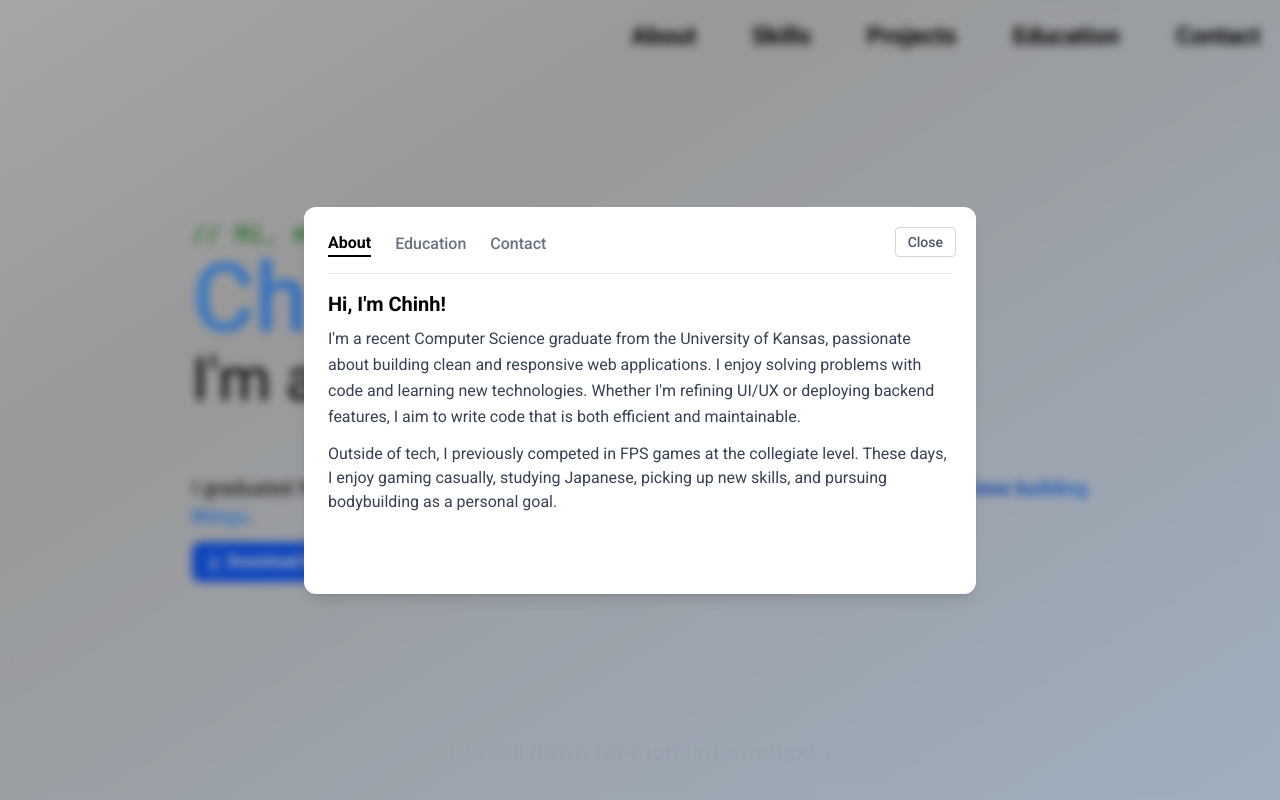
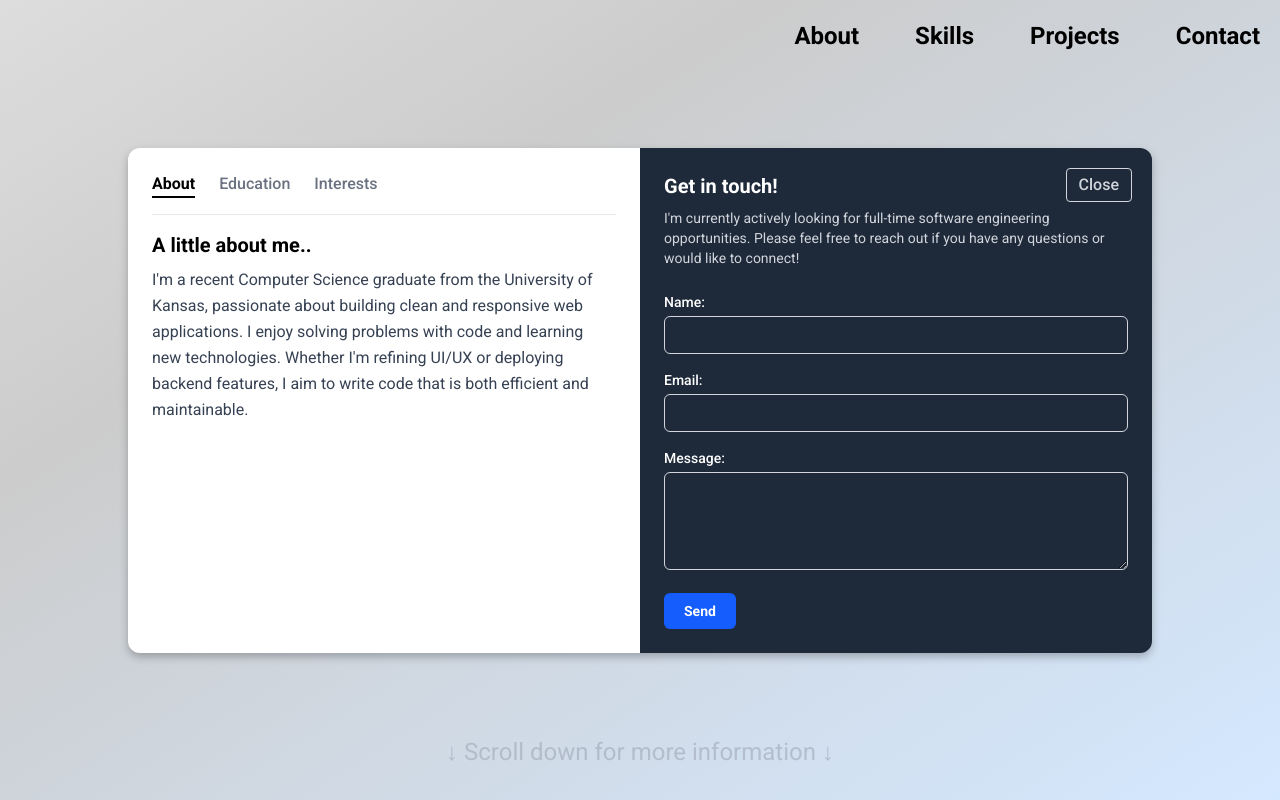
Before and after one commit to NguyenHChinh/nguyenhchinh.github.io, a React (Vite) app: page / in a window 1280 px wide. Both pictures are taken after a click on the button "About". Shown: the top 800 px of the page. Built offline with nearby package versions, Linux system fonts and the light colour scheme.

Commit message:
feat: complete overhaul of current Modal

```diff
--- a/src/App.jsx
+++ b/src/App.jsx
@@ -6,6 +6,7 @@ import CommentLine from './components/CommentLine'
 import Skill from './components/Skill'
 import Project from './components/Project'
 import Modal from './components/Modal'
+import Contact from './components/Contact'
 
 // Icons for Hero Title
 import downloadIcon from './icons/download.png'
@@ -111,13 +112,28 @@ function App() {
 
       {/* Modal */}
       {isModalOpen && (
-        <div className='fixed inset-0 z-50 px-8 flex items-center justify-center bg-black/25 backdrop-blur-[5px]'
-          onClick={() => setIsModalOpen(false)}>
-          <div className='w-full max-w-2xl'
-          onClick={(e) => e.stopPropagation()}>
-            <Modal
-              defaultSection={modalSection}
-              onClose={() => setIsModalOpen(false)}/>
+        <div
+          className="absolute inset-0 z-50 px-8 flex items-center justify-center"
+          onClick={() => setIsModalOpen(false)}
+        >
+          <div
+            className="relative w-full max-w-5xl flex min-h-[400px] drop-shadow-lg/25"
+            onClick={(e) => e.stopPropagation()}
+          >
+            {/* Left side */}
+            <div className="w-1/2 slide-in-left">
+              <Modal
+                defaultSection={modalSection}
+                onClose={() => setIsModalOpen(false)}
+              />
+            </div>
+
+            {/* Right side */}
+            <div className="w-1/2 slide-in-right">
+              <Contact
+                onClose={() => setIsModalOpen(false)}
+              />
+            </div>
           </div>
         </div>
       )}
--- /dev/null
+++ b/src/components/Contact.jsx
@@ -0,0 +1,59 @@
+import { useState, useEffect } from 'react';
+
+function Contact({ onClose }) {
+    return (
+        <div className="text-left p-6 bg-gray-800 rounded-r-xl h-full w-full">
+            {/* Close Button */}
+            <button
+                onClick={onClose}
+                className="absolute top-5 right-5 text-xs sm:text-sm md:text-base font-medium text-gray-300 hover:text-red-400 border border-gray-300 px-2 sm:px-3 py-0.5 sm:py-1 rounded">
+                Close
+            </button>
+
+            {/* Header */}
+            <h2 className="text-white text-xs sm-text:sm md:text-xl font-semibold mb-2">Get in touch!</h2>
+            <p className="text-[10px] sm:text-sm text-gray-300 mb-4 sm:mb-6">
+                I'm currently actively looking for full-time software engineering opportunities.
+                Please feel free to reach out if you have any questions or would like to connect!
+            </p>
+
+            {/* Form */}
+            <form className="space-y-3 sm:space-y-4">
+                {/* Name */}
+                <div>
+                    <label className="block text-white text-xs sm:text-sm font-medium mb-1" htmlFor="name">Name:</label>
+                    <input
+                        type="text"
+                        id="name"
+                        className="w-full border text-white border-gray-300 rounded-md px-2 py-1 sm:px-3 sm:py-2 text-xs sm:text-sm focus:outline-none focus:ring-2 focus:ring-blue-500"/>
+                </div>
+
+                {/* Email */}
+                <div>
+                    <label className="block text-white text-xs sm:text-sm font-medium mb-1" htmlFor="email">Email:</label>
+                    <input
+                        type="email"
+                        id="email"
+                        className="w-full border text-white border-gray-300 rounded-md px-2 py-1 sm:px-3 sm:py-2 text-xs sm:text-sm focus:outline-none focus:ring-2 focus:ring-blue-500"/>
+                </div>
+
+                {/* Subject */}
+                <div>
+                <label className="block text-white text-xs sm:text-sm font-medium mb-1" htmlFor="message">Message:</label>
+                    <textarea
+                        id="message"
+                        rows="4"
+                        className="w-full border text-white border-gray-300 rounded-md px-2 py-1 sm:px-3 sm:py-2 text-xs sm:text-sm focus:outline-none focus:ring-2 focus:ring-blue-500"/>
+                </div>
+
+                <button
+                    type="submit"
+                    className="bg-blue-600 text-white px-5 py-2 rounded-md text-sm font-semibold hover:bg-blue-700 transition-colors">
+                    Send
+                </button>
+            </form>
+        </div>
+    );
+}
+
+export default Contact;
--- a/src/components/Modal.jsx
+++ b/src/components/Modal.jsx
@@ -1,31 +1,21 @@
 import { useState, useEffect } from 'react';
 
 function Modal({ defaultSection = "about", onClose }) {
-    const [section, setSection] = useState(defaultSection);
+    const [section, setSection] = useState("about");
 
-    useEffect(() => {
-        setSection(defaultSection);
-    }, [defaultSection]);
 
-    const sections = ["about", "education", "contact"];
+    const sections = ["about", "education", "interests"];
 
     return (
-        <div className="bg-white rounded-xl shadow-lg text-black w-full max-w-2xl mx-auto p-6 relative">
-
-        {/* Close Button */}
-        <button
-            onClick={onClose}
-            className="absolute top-5 right-5 text-sm font-medium text-gray-600 hover:text-red-500 border border-gray-300 px-3 py-1 rounded">
-            Close
-        </button>
+        <div className="bg-white rounded-l-xl text-black w-full max-w-2xl p-6 relative h-full">
 
         {/* Modal Tabs */}
-        <div className="flex space-x-6 border-b border-gray-200 pb-4 mb-4">
+        <div className="flex-wrap space-x-6 border-b border-gray-200 pb-4 mb-4">
             {sections.map((sec) => (
                 <button
                     key={sec}
                     onClick={() => setSection(sec)}
-                    className={`text-base font-medium capitalize ${
+                    className={`text-xs sm:text-sm md:text-base font-medium capitalize ${
                         section === sec ? "text-black font-semibold border-b-2 border-black" : "text-gray-500 hover:text-black"
                     }`}>
 
@@ -38,49 +28,43 @@ function Modal({ defaultSection = "about", onClose }) {
         <div className='min-h-[280px] transition-all duration-300 ease-in-out'>
             {section === "about" && (
                 <section>
-                    <h2 className="text-xl font-bold mb-2">Hi, I'm Chinh!</h2>
-                    <p className="text-sm sm:text-base text-gray-700 leading-relaxed">
+                    <h2 className="text-base sm:text-xl font-bold mb-2">A little about me..</h2>
+                    <p className="text-[11px] sm:text-sm md:text-base text-gray-700 leading-relaxed">
                         I'm a recent Computer Science graduate from the University of Kansas,
                         passionate about building clean and responsive web applications.
                         I enjoy solving problems with code and learning new technologies.
                         Whether I'm refining UI/UX or deploying backend features, I aim to write
                         code that is both efficient and maintainable.
                     </p>
+                </section>
+            )}
+
+            {section === "education" && (
+                <section>
+                <h2 className="text-lg md:text-xl font-bold mb-2">University of Kansas</h2>
+                <p className="text-sm sm:text-base text-gray-700">
+                    <span className="font-semibold">Bachelor of Science in Computer Science</span><br/>
+                    <span className='text-[11px] sm:text-sm'>Lawrence, KS | May 2024</span><br/>
+                    <span className="text-[11px] sm:text-sm block">GPA: 3.54 | Major GPA: 3.47</span>
+                </p>
                     <p className="text-sm sm:text-base text-gray-700 mt-3">
-                        Outside of tech, I previously competed in FPS games at the collegiate level.
+                    <span className="font-semibold">Key coursework:</span><br/>
+                    <span className='text-xs sm:text-sm'>Data Structures & Algorithms, Database Systems, Operating Systems, Computer Networks, Compiler Construction, and Computer Architecture.</span>
+                </p>
+                </section>
+            )}
+
+            {section === "interests" && (
+                <section>
+                    <h2 className="text-xl font-bold mb-2">Outside of tech..</h2>
+                    <p className="text-[11px] sm:text-sm md:text-base text-gray-700 mt-3">
+                        I previously competed in FPS games at the collegiate level.
                         These days, I enjoy gaming casually, studying Japanese, picking up new skills,
                         and pursuing bodybuilding as a personal goal.
                     </p>
                 </section>
             )}
 
-            {section === "education" && (
-                <section>
-                <h2 className="text-xl font-bold mb-2">University of Kansas</h2>
-                <p className="text-sm sm:text-base text-gray-700">
-                    <span className="font-semibold">Bachelor of Science in Computer Science</span><br/>
-                    Lawrence, KS | May 2024<br/>
-                    <span className="block">GPA: 3.54 | Major GPA: 3.47</span>
-                </p>
-                    <p className="text-sm sm:text-base text-gray-700 mt-3">
-                    <span className="font-semibold">Key coursework:</span> Data Structures & Algorithms, Database Systems, Operating Systems, Computer Networks, Compiler Construction, and Computer Architecture.
-                </p>
-                </section>
-            )}
-
-            {section === "contact" && (
-                <section>
-                    <h2 className="text-xl font-bold mb-2">Get in Touch</h2>
-                    <p className="text-sm sm:text-base text-gray-700">
-                        I'm currently actively looking for full-time software engineering opportunities. Please feel free to reach out if you have any questions or would like to connect!
-                    </p>
-                    <ul className="mt-6 space-y-1 text-sm sm:text-base text-gray-700">
-                        <li>Email: <a href="mailto:contact@chinhnguyen.dev" className="text-blue-600 hover:underline">contact@chinhnguyen.dev</a></li>
-                        <li>GitHub: <a href="https://github.com/nguyenhchinh" target="_blank" className="text-blue-600 hover:underline">github.com/nguyenhchinh</a></li>
-                        <li>LinkedIn: <a href="https://www.linkedin.com/in/chinh-nguyen-71b5b6182/" target="_blank" className="text-blue-600 hover:underline">https://www.linkedin.com/in/chinh-nguyen-71b5b6182/</a></li>
-                    </ul>
-                </section>
-            )}
         </div>
         </div>
     );
--- a/src/components/Navbar.jsx
+++ b/src/components/Navbar.jsx
@@ -16,10 +16,9 @@ function Navbar({ onClick }) {
     function handleClick(section) {
         switch (section) {
             case 'about':
-                onClick("about");
-                break;
             case 'contact':
-                onClick("contact");
+                onClick();
+                window.scrollTo({ top: 0, behavior: 'smooth' });
                 break;
             case 'education':
                 onClick("education");
@@ -45,7 +44,7 @@ function Navbar({ onClick }) {
         <div className={`navbar-container transition-opacity duration-300 ${visible ? 'opacity-100' : 'opacity-0 pointer-events-none'}`}>
         <nav className='text-sm sm:text-xl xl:text-2xl flex justify-center sm:justify-end items-center fixed top-5 right-5 left-5 sm:left-auto z-50 bg-transparent'>
             <div className='flex gap-x-8 sm:gap-x-12 lg:gap-x-14 font-bold'>
-            {['About', 'Skills', 'Projects', 'Education', 'Contact'].map((item) => (
+            {['About', 'Skills', 'Projects', 'Contact'].map((item) => (
                 <button
                 key={item}
                 className='hover:text-blue-600 transition-colors cursor-pointer'
--- a/src/index.css
+++ b/src/index.css
@@ -145,3 +145,35 @@ html{
 .projects-title{
     margin-bottom: .75rem;
 }
+
+/* Slide in from left */
+@keyframes slideInLeft {
+    from {
+        transform: translateX(-50%);
+        opacity: 0;
+    }
+    to {
+        transform: translateX(0);
+        opacity: 1;
+    }
+}
+
+/* Slide in from right */
+@keyframes slideInRight {
+    from {
+        transform: translateX(50%);
+        opacity: 0;
+    }
+    to {
+        transform: translateX(0);
+        opacity: 1;
+    }
+}
+
+.slide-in-left {
+    animation: slideInLeft 0.3s ease-out forwards;
+}
+
+.slide-in-right {
+    animation: slideInRight 0.3s ease-out forwards;
+}
```
